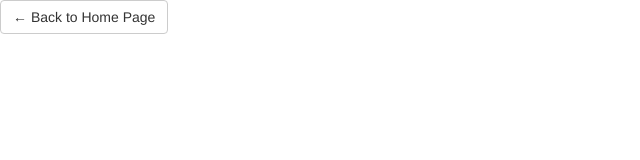
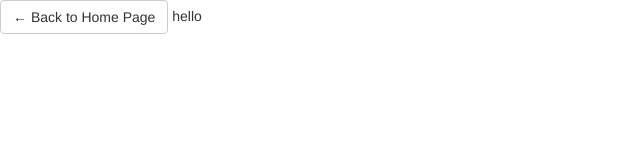
Before and after one commit to akshitmeghawat/akshitmeghawat.github.io, a plain HTML site: page cv.html in a window 1280 px wide. Shown: the full height of the page, 0-640 px from the left. Drawn offline with Linux system fonts and the light colour scheme.

Commit message:
error fix in basic setup

```diff
--- a/cv.html
+++ b/cv.html
@@ -11,5 +11,6 @@
 </head>
 <body ng-app="myApp" ng-controller="cvCtrl">
 <a href="index.html"><button class="btn btn-default">&larr; Back to Home Page</button></a>
+{{cvMessage}}
 </body>
 </html>
--- a/cv.js
+++ b/cv.js
@@ -1,3 +1,3 @@
 app.controller('cvCtrl', function($scope){
-  $scope.cvMessage
+  $scope.cvMessage = "hello";
 });
```
